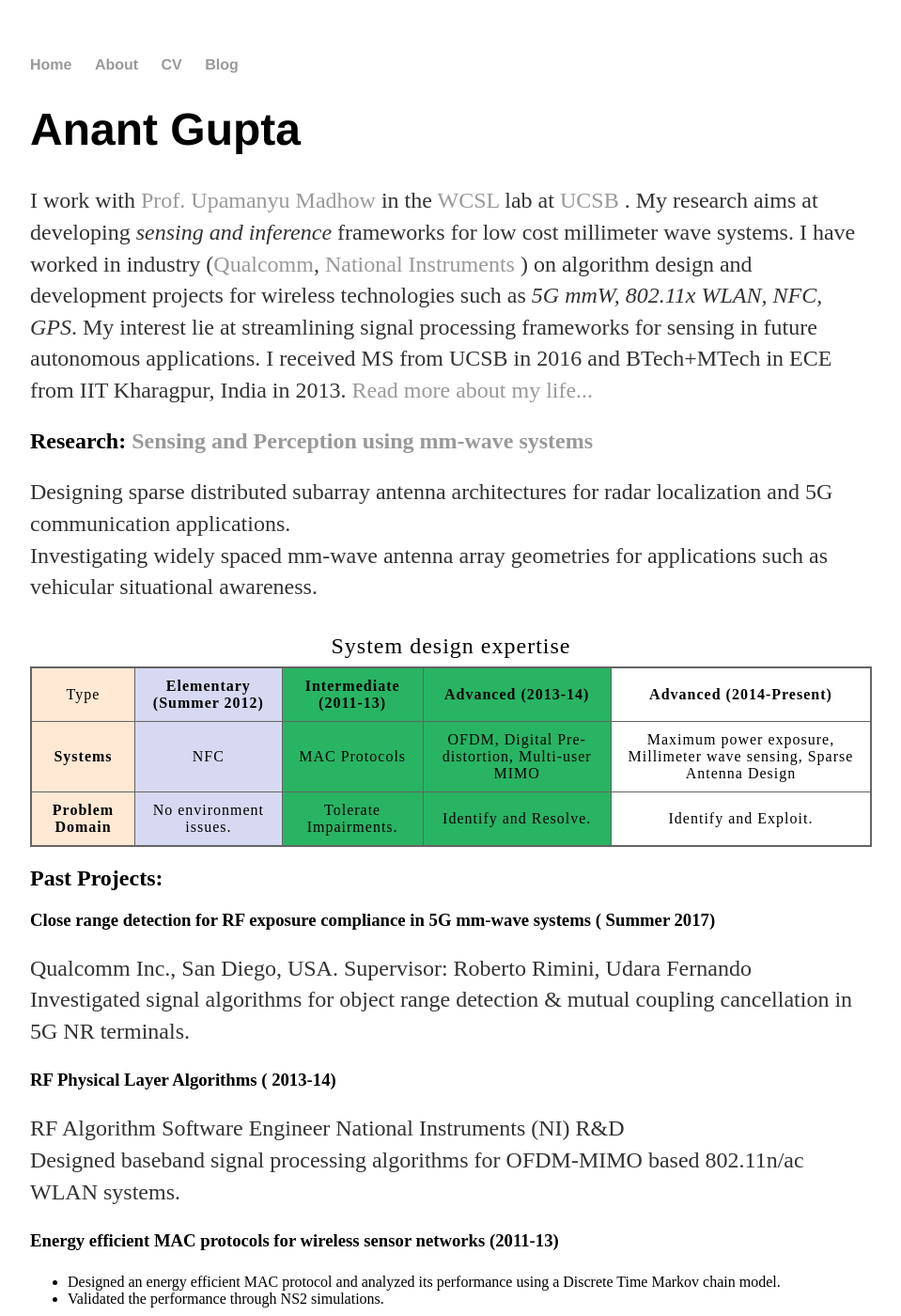
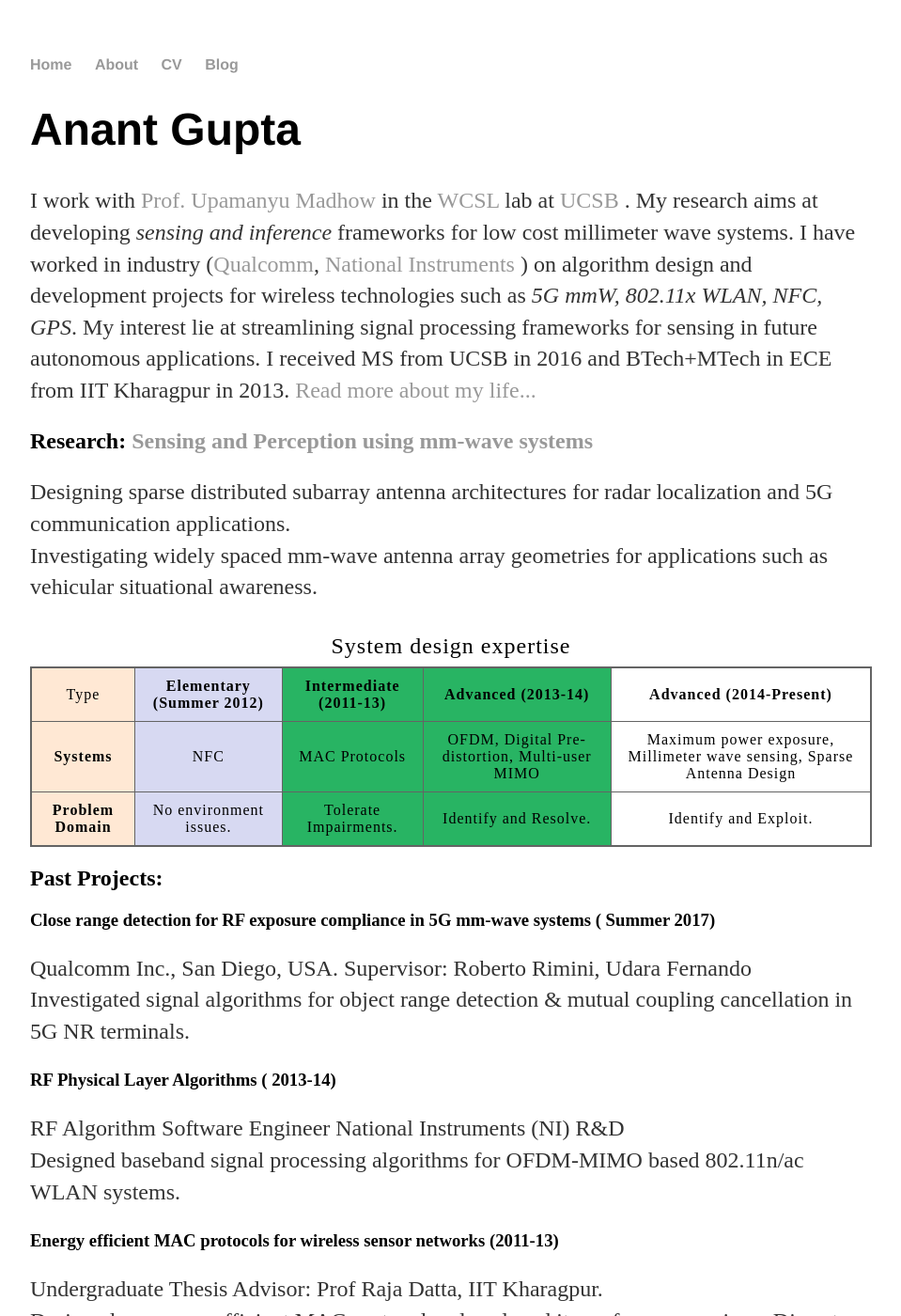
Before and after one commit to anantgupt/anantgupt.github.io, a Jekyll site: the page built from index.html, in a window 1280 px wide and 1400 px high. Shown: the whole window at 94% size, without its empty margins (160-1119 px from the left). Built offline with Jekyll 4.4.1, drawn with Linux system fonts in a browser that asks for light colours; some of the changed text lies outside the part shown.

Commit message:
Update index.html

```diff
--- a/index.html
+++ b/index.html
@@ -6,7 +6,7 @@ title: Anant Gupta, UCSB
   <h1>Anant Gupta</h1>
   <p>I work with <a href="https://wcsl.ece.ucsb.edu/people/upamanyu-madhow"target="_blank"> Prof. Upamanyu Madhow </a> in the <a href="https://wcsl.ece.ucsb.edu/"target="_blank"> WCSL </a> lab at <a href = "https://www.ucsb.edu/"target="_blank"> UCSB </a>.
     My research aims at developing <em>sensing and inference</em> frameworks for low cost millimeter wave systems. I have worked in industry (<a href="https://www.qualcomm.com/"target="_blank">Qualcomm</a>, <a href="http://www.ni.com/en-us.html"target="_blank"> National Instruments </a>) on algorithm design and development projects for wireless technologies such as <em>5G mmW, 802.11x WLAN, NFC, GPS</em>. My interest lie at streamlining signal processing frameworks for sensing in future autonomous applications.
-  I received MS from UCSB in 2016 and BTech+MTech in ECE from IIT Kharagpur, India in 2013. <a href="/about">Read more about my life... </a>
+  I received MS from UCSB in 2016 and BTech+MTech in ECE from IIT Kharagpur in 2013. <a href="/about">Read more about my life... </a>
   </p>
    <h2>Research: <a href="https://wcsl.ece.ucsb.edu/mm-wave-Imaging"> Sensing and Perception using mm-wave systems</a> </h2>
   <p>
@@ -55,16 +55,12 @@ title: Anant Gupta, UCSB
     Designed baseband signal processing algorithms for OFDM-MIMO based 802.11n/ac WLAN systems.
   </p>
   <h3> Energy efficient MAC protocols for wireless sensor networks (<b>2011-13</b>) </h3>
-  <p>
-    <ul>
-    <li> Designed an energy efficient MAC protocol and analyzed its performance using a Discrete Time Markov chain model.
-    </li>
-    <li>Validated the performance through NS2 simulations.</li>
-    </ul>
+  <p> Undergraduate Thesis Advisor: Prof Raja Datta, IIT Kharagpur. <br>
+Designed an energy efficient MAC protocol and analyzed its performance using a Discrete Time Markov chain model.
   </p>
   <h3> Undergraduate Internship Projects (<b>Summer 2011, 12</b>) </h3>
   <p>
-    <b> National Instruments R &amp D, India} Supervisor: Vinay Kumar, Dharmendra Lingaiah </b>
+    National Instruments R &amp D, India Supervisor: Vinay Kumar, Dharmendra Lingaiah <br>
     <ul>
       <li><b>Near Field Communication</b>: Implemented a three-way handshake algorithm for NFC transmitter.</li>
       <li><b>GPS localization</b>: Optimized the fractional resampling unit for generating composite GPS signals using bank of polyphase filters on LabVIEW FPGA.</li>
```
